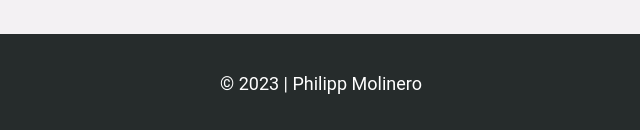
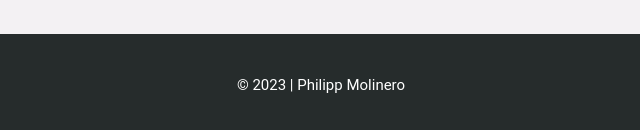
Before and after one commit to molinero221/My-Blog, an Eleventy site: page src/index.njk in a window 1280 px wide. Shown: the part 1908-2038 px from the top of the page, 319-959 px from the left. Built offline with nearby package versions, Linux system fonts and the light colour scheme; Eleventy itself is replaced by a stand-in of ours; files that its build step writes are made by us from their sources.

Commit message:
Update footer.njk

```diff
--- a/src/_includes/footer.njk
+++ b/src/_includes/footer.njk
@@ -1,4 +1,4 @@
 <footer class="site-footer">
 
-  <p>© 2023 | Philipp Molinero</p>
+  <small>© 2023 | Philipp Molinero</small>
 </footer>
```
